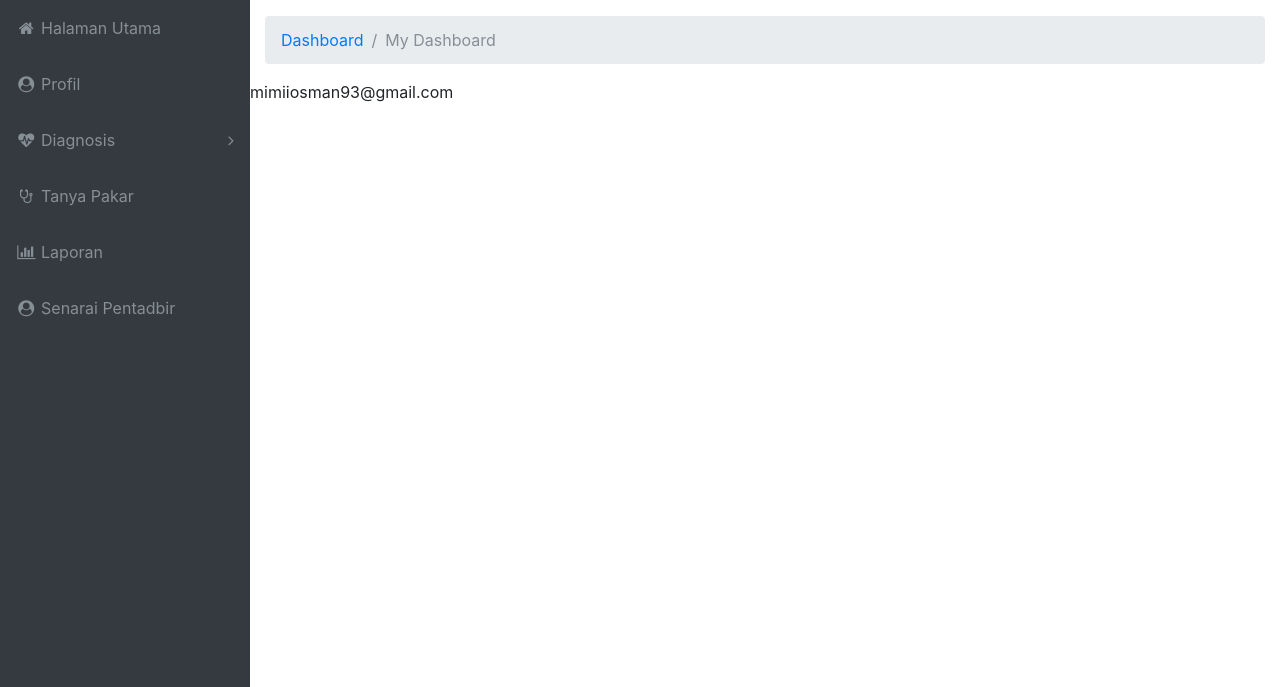
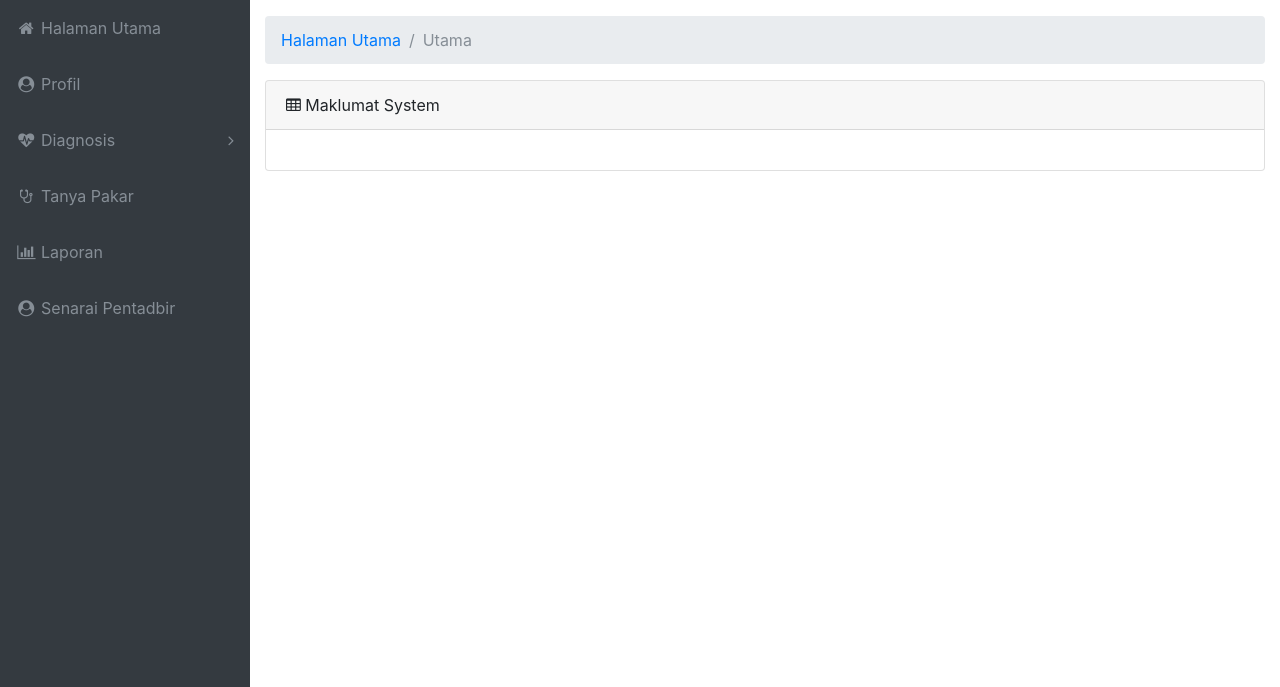
Before and after one commit to mimiosman/sugarglider, a PHP site: page / in a window 1280 px wide. Shown: the part 56-743 px from the top of the page. Run offline with PHP 8.4, Linux system fonts and the light colour scheme; a user stored in the database is signed in; some libraries are stand-ins or nearby versions.

Commit message:
update home page

```diff
--- a/index.php
+++ b/index.php
@@ -14,16 +14,23 @@ if(!isset($_SESSION['valid'])) {
   <?php include_once('include/navbar.php'); ?>
   <!-- Navigation-->
   <div class="content-wrapper">
-    <div class="container-fluid">
+		<div class="container-fluid">
       <!-- Breadcrumbs-->
       <ol class="breadcrumb">
         <li class="breadcrumb-item">
-          <a href="#">Dashboard</a>
+          <a href="#">Halaman Utama</a>
         </li>
-        <li class="breadcrumb-item active">My Dashboard</li>
+        <li class="breadcrumb-item active">Utama</li>
       </ol>
-    </div>
-		<?php echo $_SESSION['valid']; ?>
+
+      <div class="card mb-3">
+        <div class="card-header">
+          <i class="fa fa-table"></i> Maklumat System</div>
+          <div class="card-body">
+
+          </div>
+        </div>
+      </div>
     <!-- /.container-fluid-->
     <!-- /.content-wrapper-->
     <!-- footer -->
```
